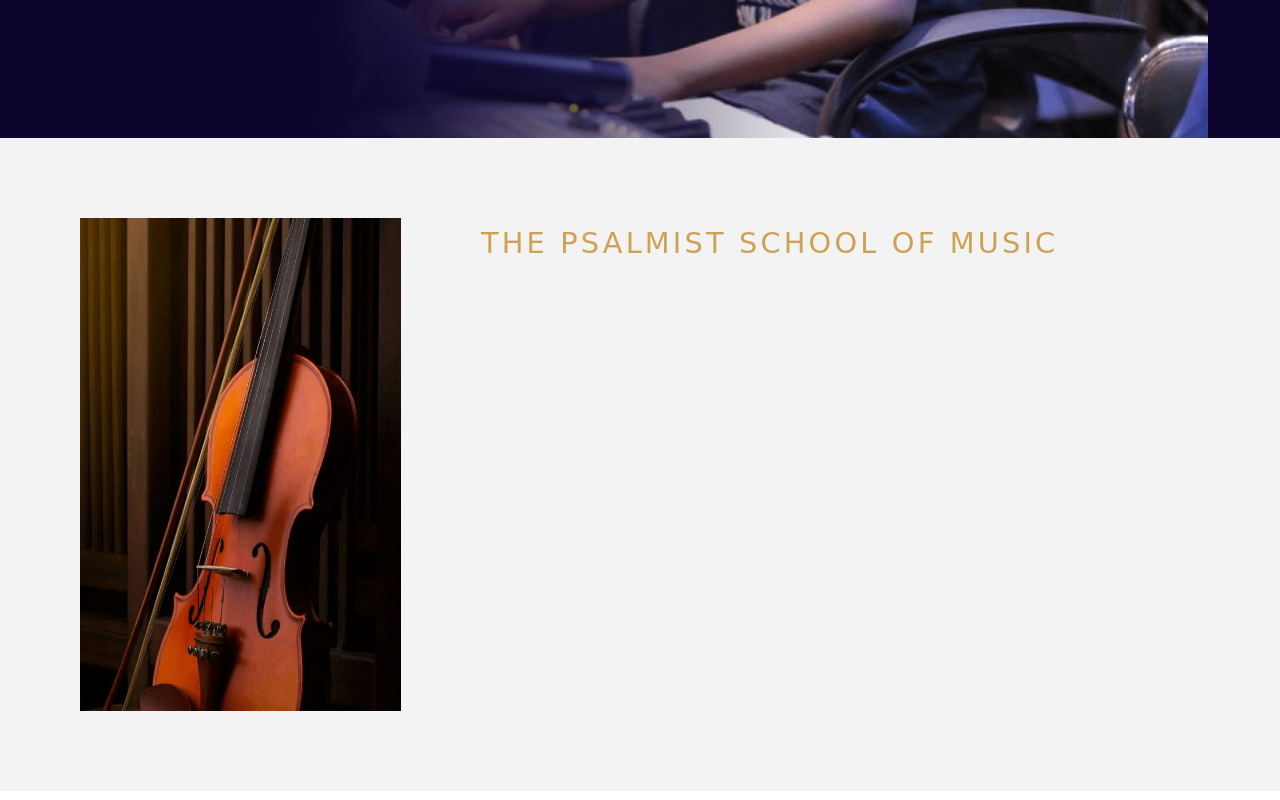
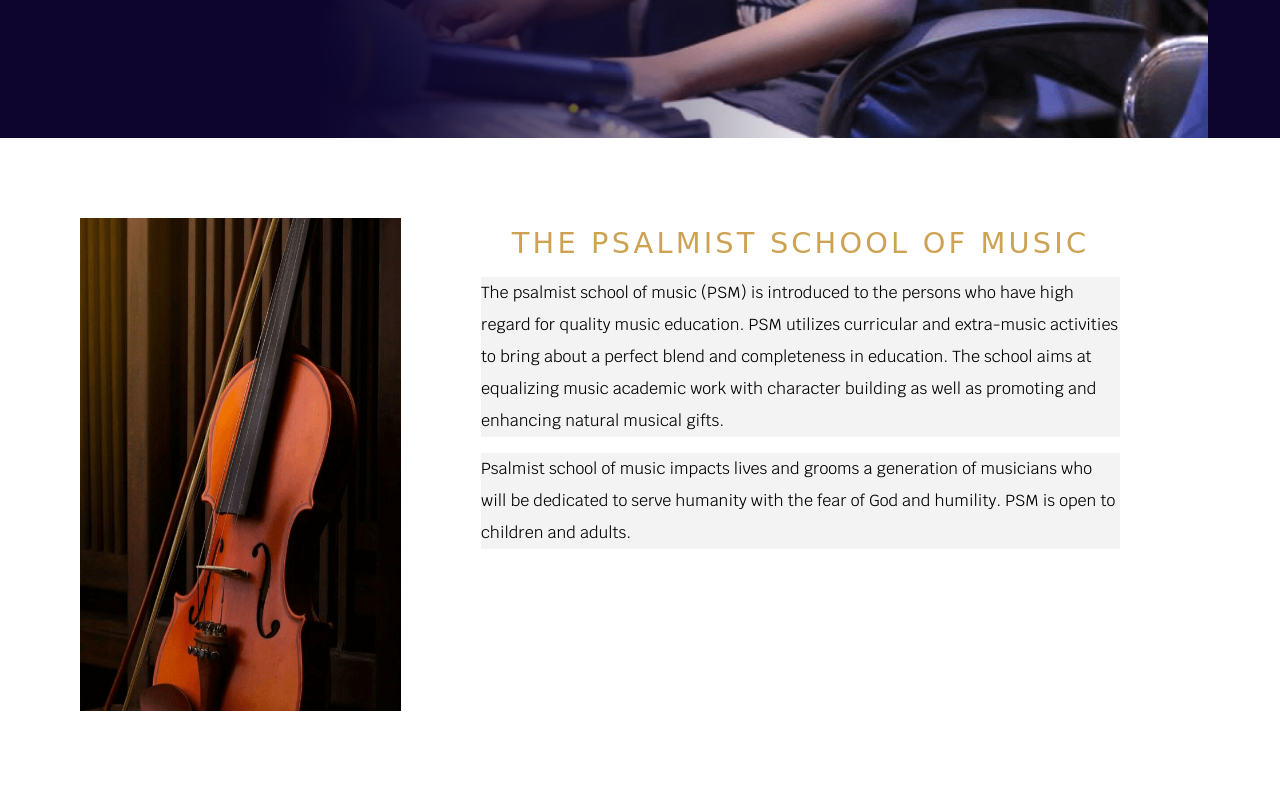
Before and after one commit to olufunke1011/The-Psalmist-School-Of-Music, a website: page index.html in a window 1280 px wide. Shown: the part 480-1280 px from the top of the page. Drawn offline with nearby package versions, Linux system fonts and the light colour scheme; a web font is replaced by a local one.

Commit message:
correcting the description section of the desktopview

```diff
--- a/Assets/styles.css
+++ b/Assets/styles.css
@@ -1124,7 +1124,7 @@
 
 }
 
-@media only screen  and (min-width : 1025px) {
+@media only screen  and (min-width : 1024px) {
 
     .desktopView {
         display: block;
@@ -1214,7 +1214,8 @@
 
                     /* school description */
 
-	.SchoolDescriptionDesktopView {
+    .SchoolDescriptionDesktopView P{
+        display: block;
 		background: #F3F3F3;
     }
 
@@ -1237,10 +1238,10 @@
 	.nameDescriptionContainer {
 		padding: 0 5em;
 	}
-
+/*
 	.allDescription {
 		margin-top: 1em;
-	}
+	} */
 
 	.classes {
 		font-family: 'Milonga', cursive;
@@ -1628,7 +1629,7 @@
         font-style: normal;
         font-weight: normal;
         font-size: 1.2em;
-        line-height: 2em;
+        /* line-height: 2em; */
         color: #000000;
     }
 
--- a/index.html
+++ b/index.html
@@ -131,7 +131,8 @@
       </section>
                               <!-- school description -->
 
-   <a name="aboutSection"> <section class="school-description">
+   <a name="aboutSection">
+     <section class="school-description">
       <h6 class="school-name desktopView theme">THE PSALMIST SCHOOL OF MUSIC</h6>
 
       <div class="descriptions">
@@ -148,7 +149,9 @@
       </div>
 
   </section>
+  </a>
 
+  <a name="aboutSection">
     <section class="SchoolDescriptionDesktopView">
 
       <div class="descritionDesktop">
@@ -171,6 +174,7 @@
 
     </section>
   </a>
+
                   <!-- Music-classes -->
 
   <a name="musicClasses">
```
Lines whose indentation alone changed are shown as unchanged.
